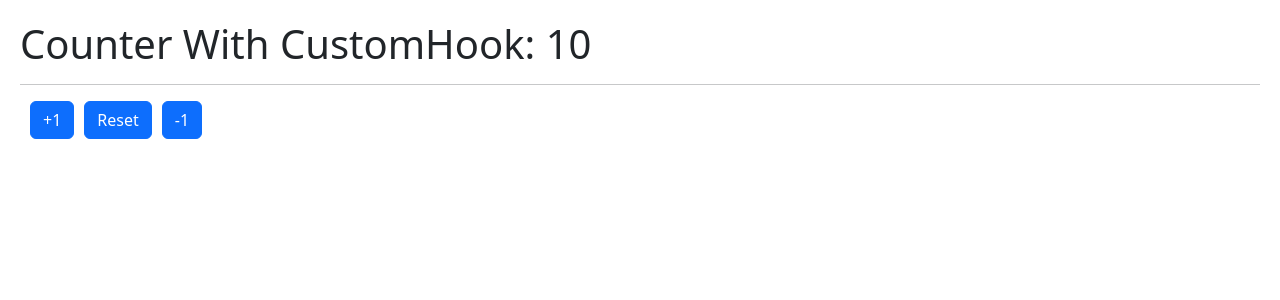
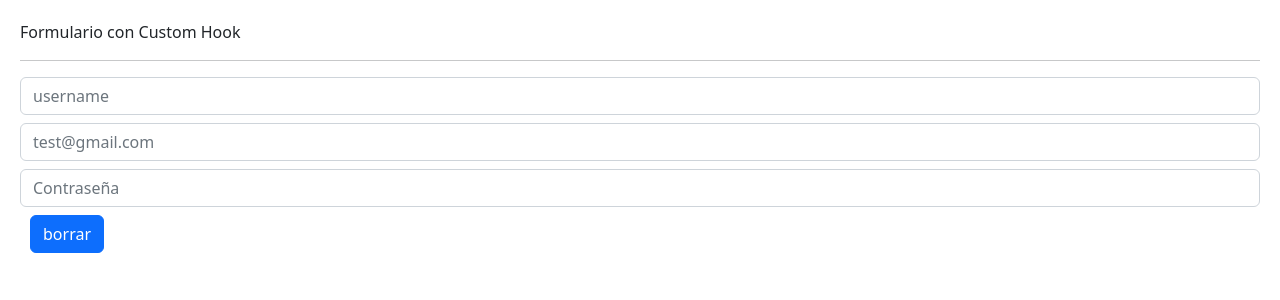
Before and after one commit to DaniloCatalan/custom-hook, a React (Vite) app: page / in a window 1280 px wide. Shown: the top 300 px of the page. Built offline with nearby package versions, Linux system fonts and the light colour scheme.

Commit message:
add custom hook form

```diff
--- /dev/null
+++ b/src/02-useEffect/FormWithCustomHook.jsx
@@ -0,0 +1,43 @@
+import { useEffect, useState } from "react";
+import { useForm } from "../hooks/useForm";
+
+export const FormWithCustomHook = () => {
+  const { formState, onInputChange, onResetForm, username, email, password } = useForm({
+    username: "",
+    email: "",
+    password: "",
+  });
+  // const { username, email, password } = formState;
+
+  return (
+    <>
+      <div>Formulario con Custom Hook</div>
+      <hr />
+      <input
+        type="text"
+        className="form-control"
+        placeholder="username"
+        value={username}
+        name="username"
+        onChange={onInputChange}
+      />
+      <input
+        type="email"
+        className="form-control mt-2"
+        placeholder="test@gmail.com"
+        value={email}
+        name="email"
+        onChange={onInputChange}
+      />
+      <input
+        type="password"
+        className="form-control mt-2"
+        placeholder="Contraseña"
+        value={password}
+        name="password"
+        onChange={onInputChange}
+      />
+      <button onClick={onResetForm} className="btn btn-primary mt-2">borrar</button>
+    </>
+  );
+};
--- /dev/null
+++ b/src/02-useEffect/SimpleForm.jsx
@@ -0,0 +1,57 @@
+import { useEffect, useState } from "react";
+import { Message } from "./Message";
+
+export const SimpleForm = () => {
+  const [formState, setFormState] = useState({
+    username: "danilo",
+    email: "danilo@test.cl",
+  });
+  const { username, email } = formState;
+
+  const onInputChange = ({ target }) => {
+    const { name, value } = target;
+    setFormState({
+      ...formState,
+      [name]: value
+    })
+  };
+
+  useEffect(() => {
+    // console.log('use effect call');
+  },[])
+
+  useEffect(() => {
+    // console.log('formState change');
+  },[formState])
+
+  useEffect(() => {
+    // console.log('formState change');
+  },[email])
+
+  return (
+    <>
+      <div>simpleForm</div>
+      <hr />
+      <input
+        type="text"
+        className="form-control"
+        placeholder="username"
+        value={username}
+        name="username"
+        onChange={onInputChange}
+        />
+      <input
+        type="email"
+        className="form-control mt-2"
+        placeholder="test@gmail.com"
+        value={email}
+        name="email"
+        onChange={onInputChange}
+        />
+        {
+          (username === 'danilo') && <Message/>
+        }
+
+    </>
+  );
+};
--- /dev/null
+++ b/src/hooks/useForm.js
@@ -0,0 +1,24 @@
+import { useState } from "react";
+
+export const useForm = (initialForm = {}) => {
+  const [formState, setFormState] = useState(initialForm);
+
+  const onInputChange = ({ target }) => {
+    const { name, value } = target;
+    setFormState({
+      ...formState,
+      [name]: value,
+    });
+  };
+
+  const onResetForm = () =>{
+    setFormState(initialForm);
+  }
+
+  return {
+    ...formState,
+    formState,
+    onInputChange,
+    onResetForm
+  };
+};
--- a/src/main.jsx
+++ b/src/main.jsx
@@ -1,7 +1,9 @@
 import React from "react";
 import ReactDOM from "react-dom/client";
+import { FormWithCustomHook } from "./02-useEffect/FormWithCustomHook";
 
-import { CounterWithCustomHook } from './01-useState/CounterWithCustomHook';
+// import { SimpleForm } from "./02-useEffect/SimpleForm";
+// import { CounterWithCustomHook } from './01-useState/CounterWithCustomHook';
 // import { CounterApp } from './01-useState/CounterApp'
 // import { HooksApp } from './HooksApp'
 
@@ -11,6 +13,8 @@
   <React.StrictMode>
     {/* <HooksApp /> */}
     {/* <CounterApp/> */}
-    <CounterWithCustomHook/>
+    {/* <CounterWithCustomHook/> */}
+    {/* <SimpleForm/> */}
+    <FormWithCustomHook/>
   </React.StrictMode>
 );
```
Also changed, not shown: src/02-useEffect/Message.jsx (added, +22 -0 lines).
